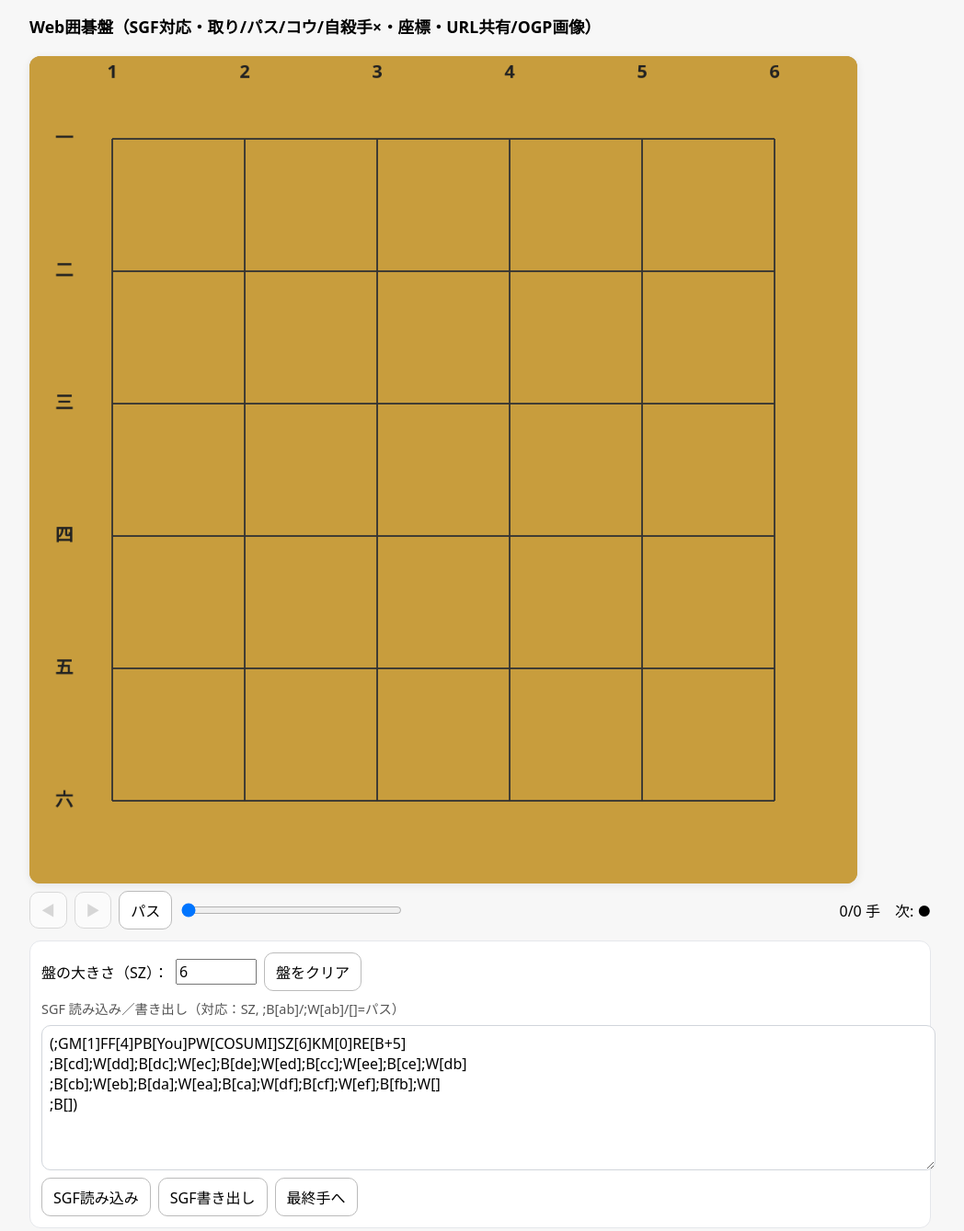
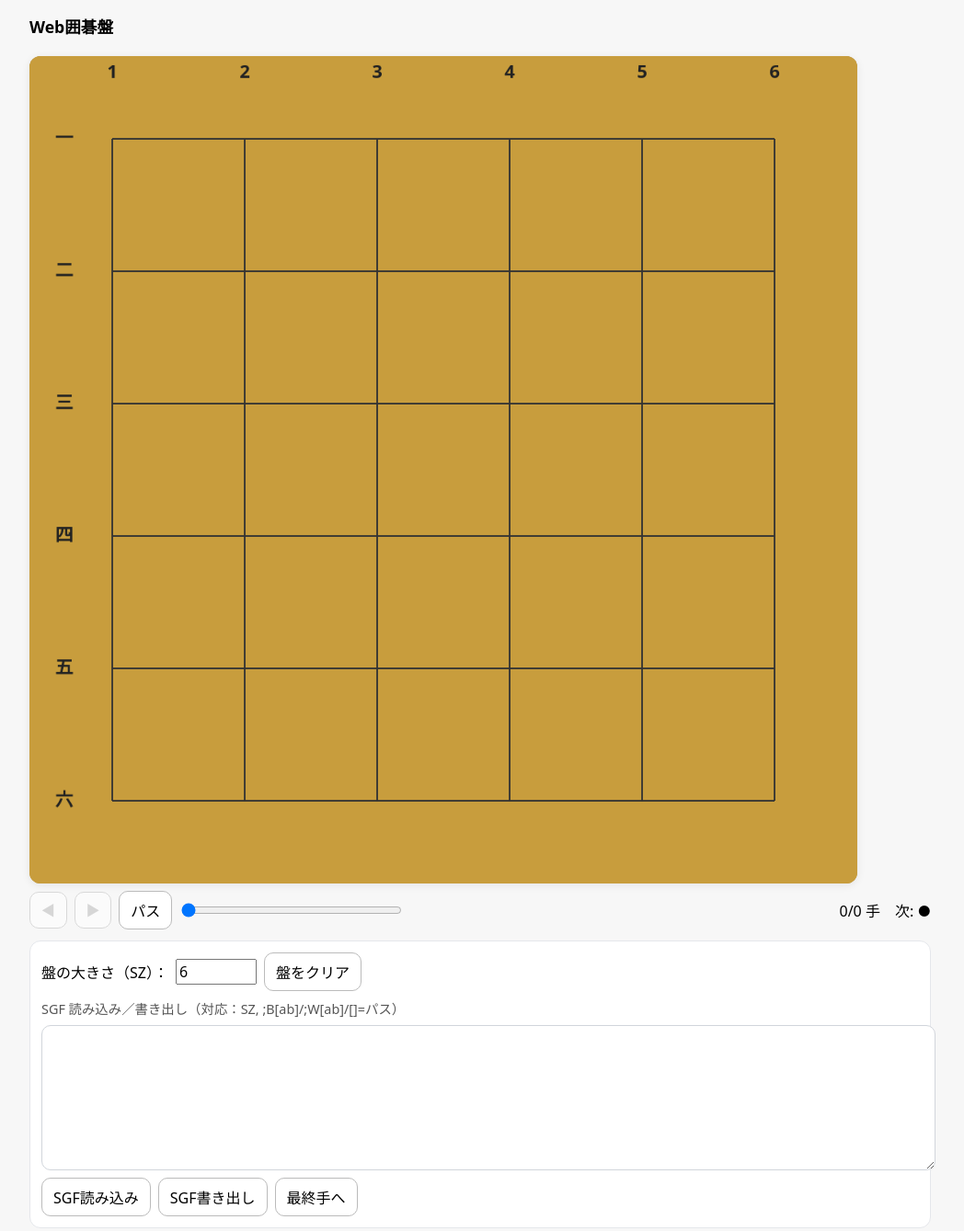
Before and after one commit to saksakchoc/goban, a plain HTML site: page index.html in a window 1280 px wide. Shown: the top 1339 px of the page at 92% size, without its empty margins (118-1166 px from the left). Drawn offline with Linux system fonts and the light colour scheme.

Commit message:
エラーを解消

```diff
--- a/index.html
+++ b/index.html
@@ -3,7 +3,7 @@
 <head>
 <meta charset="utf-8" />
 <meta name="viewport" content="width=device-width, initial-scale=1" />
-<title>Web囲碁盤（SGF対応・取り/パス/コウ/自殺手×）</title>
+<title>Web囲碁盤</title>
 <style>
   :root { --board-size: min(95vw, 900px); --grid-color: #333; --board-bg: #c89d3d; }
   body { font-family: ui-sans-serif, system-ui, -apple-system, "Segoe UI", Roboto, "Helvetica Neue", Arial, "Noto Sans JP"; margin:0; padding:16px; background:#f7f7f7; }
@@ -31,7 +31,7 @@
 </head>
 <body>
   <div class="app">
-    <h1>Web囲碁盤（SGF対応・取り/パス/コウ/自殺手×・座標・URL共有/OGP画像）</h1>
+    <h1>Web囲碁盤</h1>
     <div class="board-wrap">
       <canvas id="board" width="1100" height="1100" aria-label="Go Board" role="img"></canvas>
       <div class="controls">
@@ -52,10 +52,7 @@
       </div>
       <div class="grid">
         <label class="small">SGF 読み込み／書き出し（対応：SZ, ;B[ab]/;W[ab]/[]=パス）</label>
-        <textarea id="sgf">(;GM[1]FF[4]PB[You]PW[COSUMI]SZ[6]KM[0]RE[B+5]
-;B[cd];W[dd];B[dc];W[ec];B[de];W[ed];B[cc];W[ee];B[ce];W[db]
-;B[cb];W[eb];B[da];W[ea];B[ca];W[df];B[cf];W[ef];B[fb];W[]
-;B[])</textarea>
+        <textarea id="sgf"></textarea>
         <div class="row">
           <button id="btn-load">SGF読み込み</button>
           <button id="btn-export">SGF書き出し</button>
```
